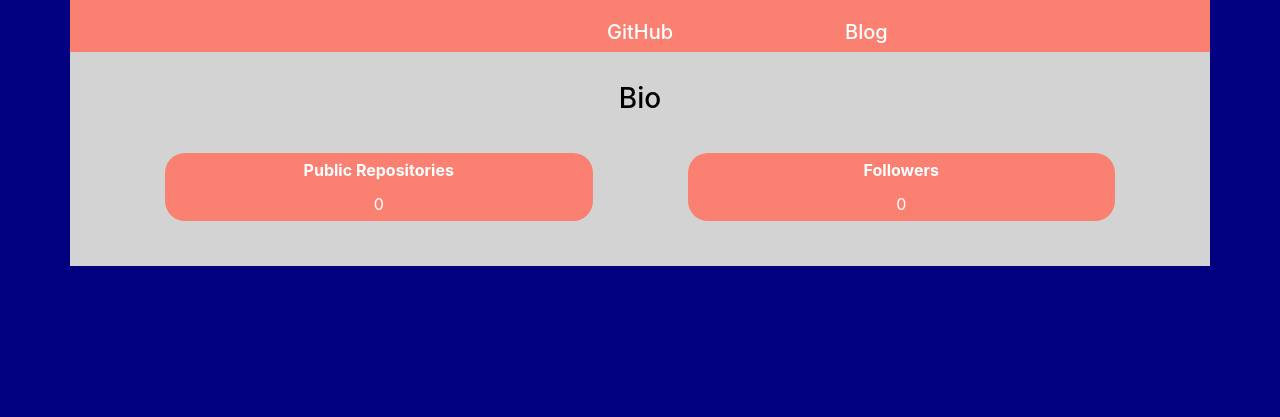
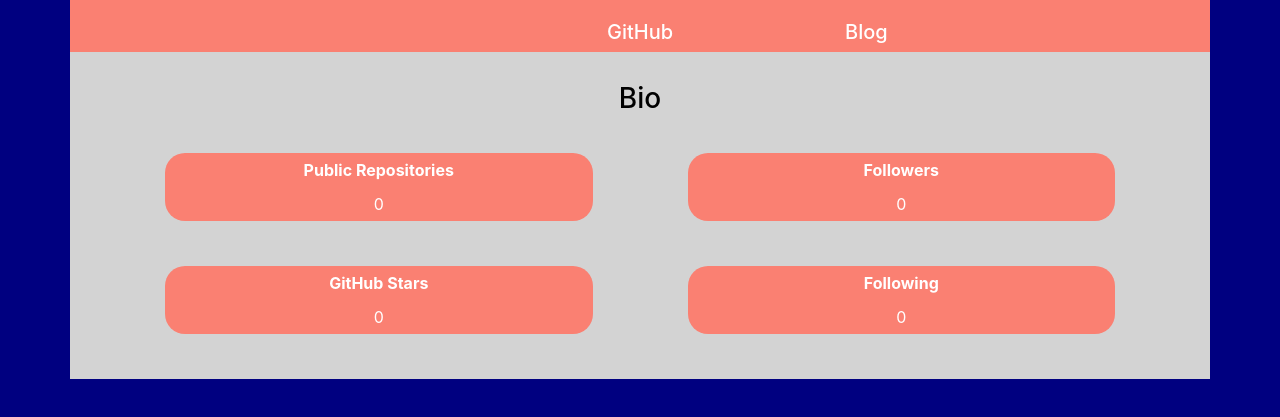
Before and after one commit to justindurocher/Developer-Profile-Generator, a plain HTML site: page dumby.html in a window 1280 px wide. Shown: the part 243-660 px from the top of the page. Drawn offline with nearby package versions, Linux system fonts and the light colour scheme; no server answers.

Commit message:
Html for pdf file complete

```diff
--- a/dumby.html
+++ b/dumby.html
@@ -10,6 +10,7 @@
          body{
             background-color: navy;
             padding-top: 40px;
+            padding-bottom: 70px;
             color: white;
         }
         .topPage{
@@ -73,6 +74,26 @@
             color: white;
         }
         .numFollow{
+            border-bottom-left-radius: 20px;
+            border-bottom-right-radius: 20px;
+            padding-bottom: 5px;
+            color: white;
+        }
+        .whoFollow{
+            border-bottom-left-radius: 20px;
+            border-bottom-right-radius: 20px;
+            padding-bottom: 5px;
+            color: white;
+        }
+        .githubStars{
+            border-top-left-radius: 20px;
+            border-top-right-radius: 20px;
+            padding-top: 5px;
+            padding-bottom: 10px;
+            font-weight: bold;
+            color: white;
+        }
+        .stars{
             border-bottom-left-radius: 20px;
             border-bottom-right-radius: 20px;
             padding-bottom: 5px;
@@ -219,6 +240,64 @@
 
         </div>
 
+        <div class="row">
+
+            <div class="col-md-6 outsideBox">
+
+                <div class="round">
+
+                <div class="row">
+
+                    <div class="col-md-2"></div>
+
+                    <div class="col-md-9 center githubStars">GitHub Stars</div>
+
+                    <div class="col-md-1"></div>
+
+                </div>
+
+                <div class="row">
+
+                    <div class="col-md-2"></div>
+
+                    <div class="col-md-9 center stars">0</div>
+
+                    <div class="col-md-1"></div>
+
+                </div>
+
+                </div>
+
+            </div>
+
+            <div class="col-md-6 outsideBox">
+                <div class="round">
+                <div class="row followers">
+
+                    <div class="col-md-1"></div>
+
+                    <div class="col-md-9 center follow">Following</div>
+
+                    <div class="col-md-2"></div>
+
+                </div>
+
+                <div class="row">
+
+                    <div class="col-md-1"></div>
+
+                    <div class="col-md-9 center whoFollow">0</div>
+
+                    <div class="col-md-2"></div>
+
+                </div>
+
+                </div>
+
+            </div>
+
+        </div>
+
     </div>
     <script src="https://ajax.aspnetcdn.com/ajax/jQuery/jquery-3.4.1.min.js"></script>
     <script src="index.js"></script>
--- a/index.js
+++ b/index.js
@@ -58,6 +58,8 @@ function githubAjaxCall() {
 
         $(".numFollow").text(response.followers);
 
+        $(".whoFollow").text(response.following);
+
     });
 
 
```
